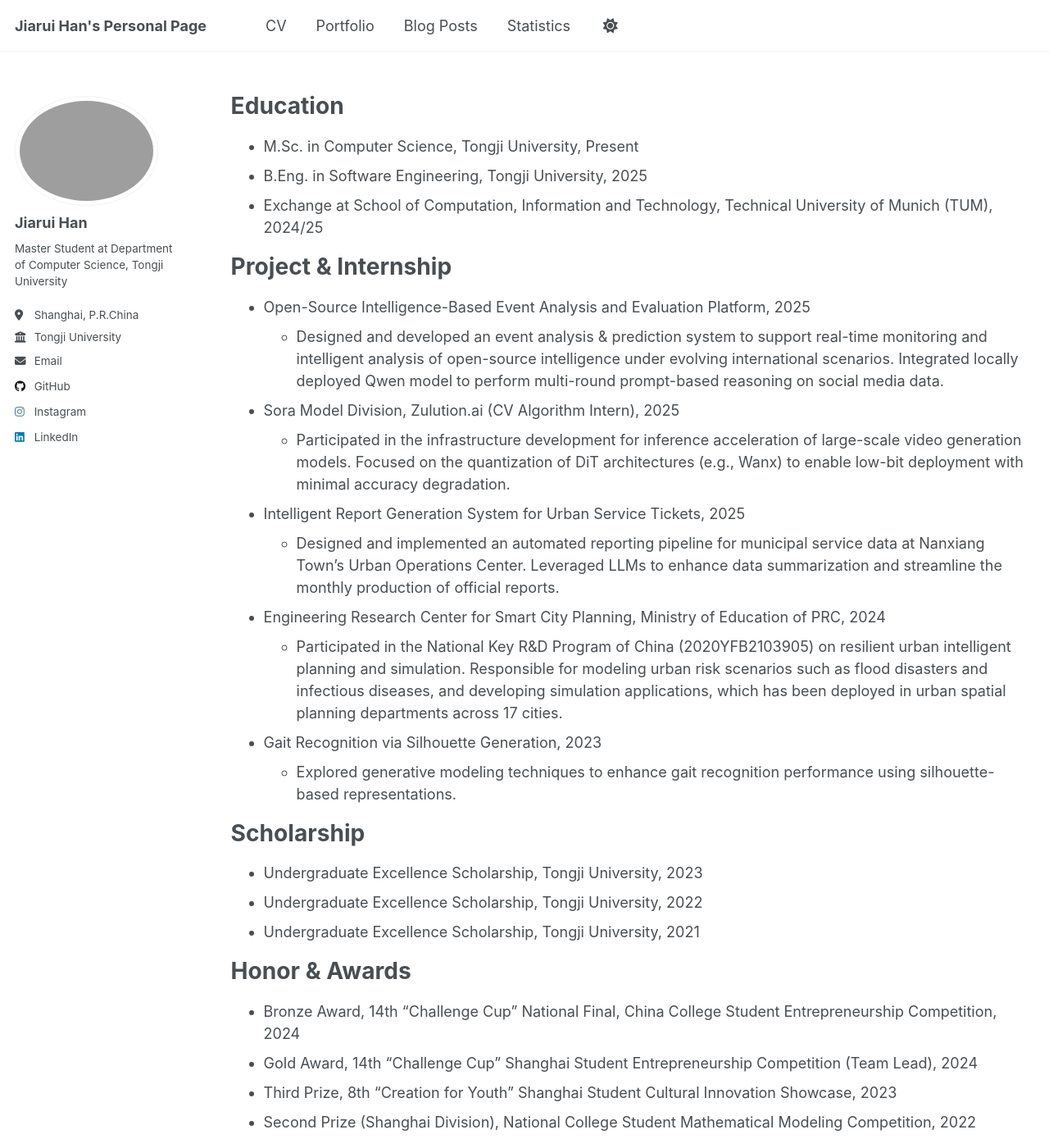
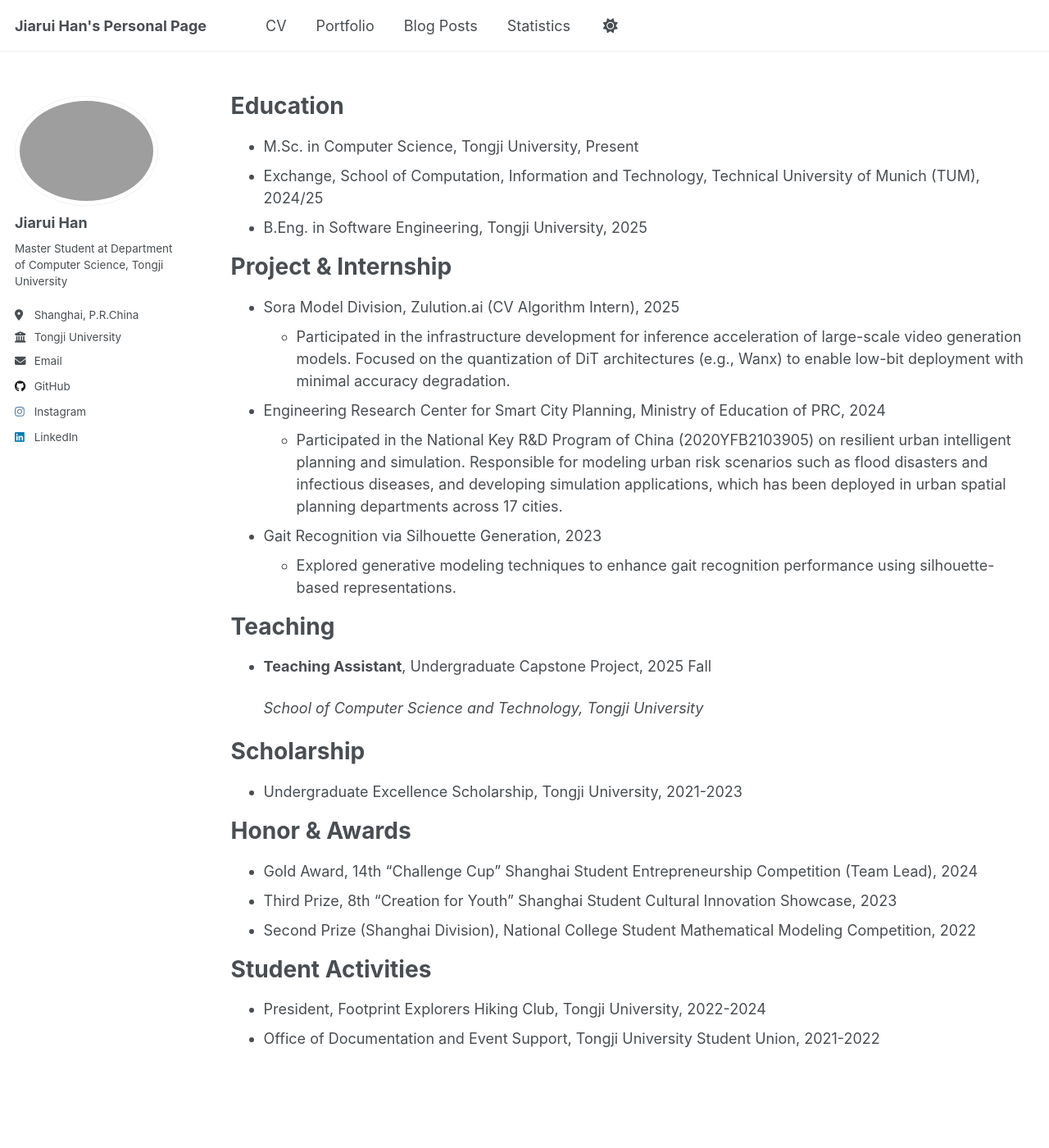
Before and after one commit to BillHan01/BillHan01.github.io, a Jekyll site: the page built from _pages/cv.md, in a window 1280 px wide and 1400 px high. Shown: the whole window at 82% size. Built offline with Jekyll 4.4.1, drawn with Linux system fonts in a browser that asks for light colours.

Commit message:
update cv

```diff
--- a/_pages/cv.md
+++ b/_pages/cv.md
@@ -10,21 +10,17 @@ redirect_from:
 Education
 ======
 * M.Sc. in Computer Science, Tongji University, Present
+* Exchange, School of Computation, Information and Technology, Technical University of Munich (TUM), 2024/25
 * B.Eng. in Software Engineering, Tongji University, 2025
-* Exchange at School of Computation, Information and Technology, Technical University of Munich (TUM), 2024/25
+
+
 
 
 Project & Internship
 ======
-* Open-Source Intelligence-Based Event Analysis and Evaluation Platform, 2025
-  * Designed and developed an event analysis & prediction system to support real-time monitoring and intelligent analysis of open-source intelligence under evolving international scenarios. Integrated locally deployed Qwen model to perform multi-round prompt-based reasoning on social media data.
-
 * Sora Model Division, Zulution.ai (CV Algorithm Intern), 2025
   * Participated in the infrastructure development for inference acceleration of large-scale video generation models. Focused on the quantization of DiT architectures (e.g., Wanx) to enable low-bit deployment with minimal accuracy degradation.
 
-
-- Intelligent Report Generation System for Urban Service Tickets, 2025
-  - Designed and implemented an automated reporting pipeline for municipal service data at Nanxiang Town’s Urban Operations Center. Leveraged LLMs to enhance data summarization and streamline the monthly production of official reports.
 
 * Engineering Research Center for Smart City Planning, Ministry of Education of PRC, 2024
   * Participated in the National Key R&D Program of China (2020YFB2103905) on resilient urban intelligent planning and simulation. Responsible for modeling urban risk scenarios such as flood disasters and infectious diseases, and developing simulation applications, which has been deployed in urban spatial planning departments across 17 cities.
@@ -32,23 +28,24 @@ Project & Internship
   * Explored generative modeling techniques to enhance gait recognition performance using silhouette-based representations.
 
 
-<!-- Teaching
+
+
+Teaching
 ======
-  <ul>{% for post in site.teaching reversed %}
-    {% include archive-single-cv.html %}
-  {% endfor %}</ul> -->
+* **Teaching Assistant**, Undergraduate Capstone Project, 2025 Fall
+
+  *School of Computer Science and Technology, Tongji University*
+
 
 
 Scholarship
 ======
-* Undergraduate Excellence Scholarship, Tongji University, 2023
-* Undergraduate Excellence Scholarship, Tongji University, 2022
-* Undergraduate Excellence Scholarship, Tongji University, 2021
+
+* Undergraduate Excellence Scholarship, Tongji University, 2021-2023
 
 
 Honor & Awards
 ======
-* Bronze Award, 14th “Challenge Cup” National Final, China College Student Entrepreneurship Competition, 2024
 * Gold Award, 14th “Challenge Cup” Shanghai Student Entrepreneurship Competition (Team Lead), 2024
 * Third Prize, 8th “Creation for Youth” Shanghai Student Cultural Innovation Showcase, 2023
 * Second Prize (Shanghai Division), National College Student Mathematical Modeling Competition, 2022
```
